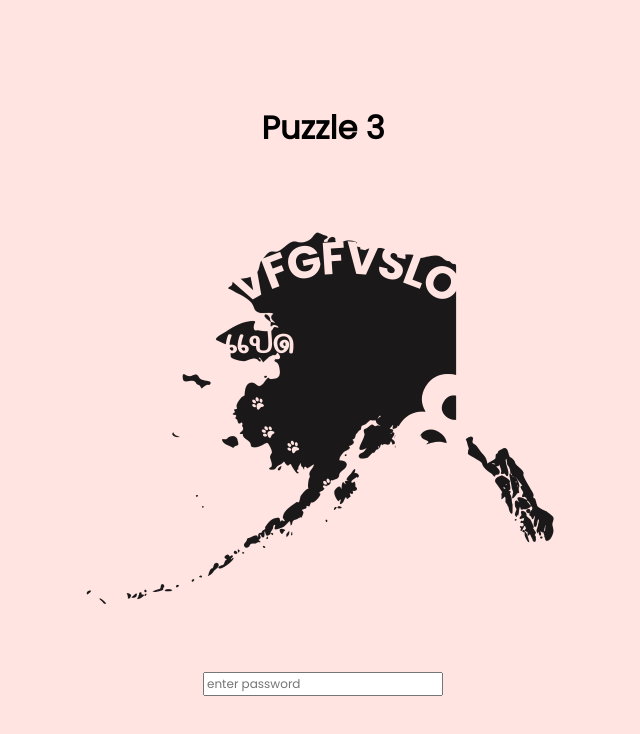
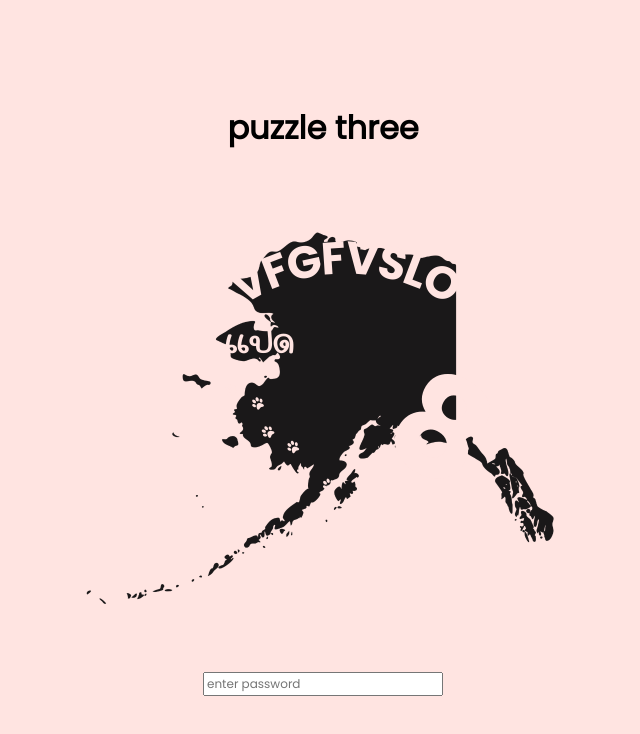
Before and after one commit to its-jade/bigcookie_game, a plain HTML site: page dVqa4.html in a window 1280 px wide. Shown: the whole page, without its empty margins (317-957 px from the left). Drawn offline with Linux system fonts and the light colour scheme.

Commit message:
Edit puzzle three header

```diff
--- a/dVqa4.html
+++ b/dVqa4.html
@@ -35,7 +35,7 @@
     </style>
   </head>
   <body>
-    <h1>Puzzle 3</h1>
+    <h1>puzzle three</h1>
        <img src="img/puzzle2.png" width="500" height="500">
 
             <form id='formName' onsubmit='puzzle3(); return false;'>
```
